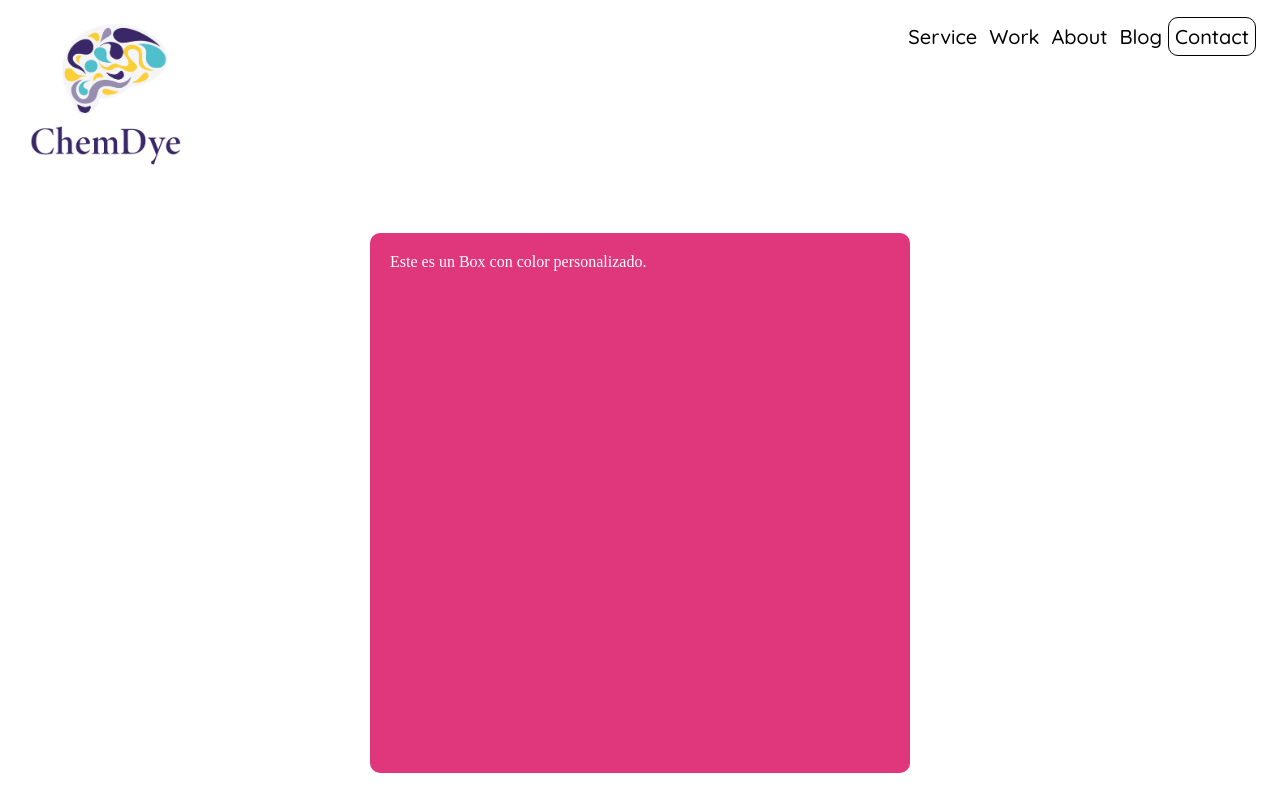
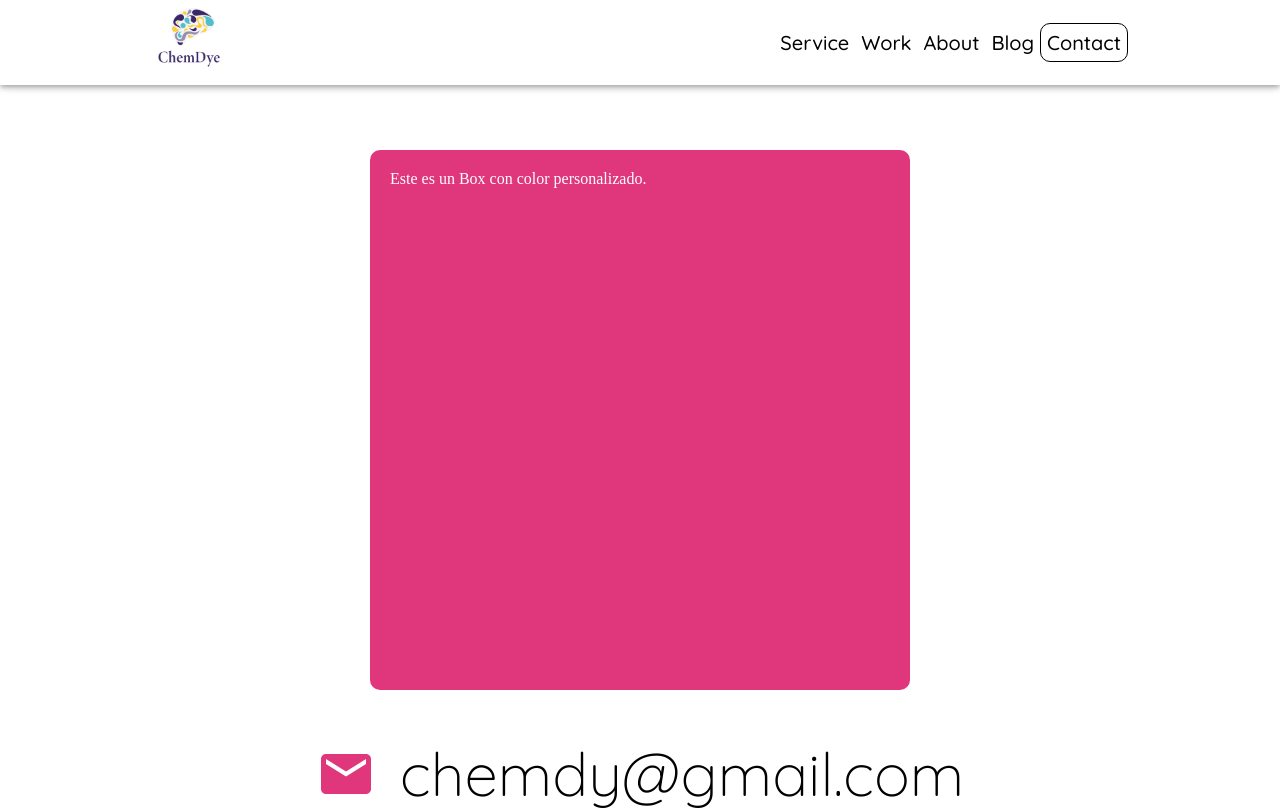
Before and after one commit to Anieto86/chem-dye-2023, a React (Vite) app: page /Contact in a window 1280 px wide. Shown: the top 810 px of the page. Built offline with nearby package versions, Linux system fonts and the light colour scheme.

Commit message:
fix navbar

```diff
--- a/src/components/common/layouts/NavBar.jsx
+++ b/src/components/common/layouts/NavBar.jsx
@@ -1,4 +1,4 @@
-import { Box, Toolbar, Typography, Grid, AppBar } from '@mui/material';
+import { Toolbar, Typography, Grid, AppBar } from '@mui/material';
 import { Outlet, NavLink } from 'react-router-dom';
 import logo from '../../../assets/Icons/02.CDLOGO_COLOUR.png';
 import backgroundImg from '../../../assets/img/01.BG-IMAGE.jpg';
@@ -12,20 +12,23 @@ export function NavBar() {
 
   return (
     <>
-      <Box sx={{ position: 'relative', width: '100%' }}>
       <AppBar
         position="static"
         sx={
           location.pathname === '/'
             ? {
-                  p: 2,
                 backgroundImage: `url(${backgroundImg})`,
                 backgroundSize: 'cover',
                 backgroundRepeat: 'no-repeat',
                 backgroundPosition: 'center',
                 height: 1000,
               }
-              : { backgroundColor: 'transparent', boxShadow: 'none', my: 3 }
+            : {
+                backgroundColor: 'white',
+                boxShadow: 'blur',
+                position: 'fixed',
+                zIndex: '1',
+              }
         }
       >
         <Toolbar>
@@ -33,8 +36,9 @@ export function NavBar() {
             container
             direction="row"
             justifyContent="space-between"
-              alignItems="flex-start"
+            alignItems="center"
             wrap="nowrap"
+            sx={{ mx: 15, p: 1 }}
           >
             <Grid item>
               <Typography variant="h6" component="div" sx={{ flexGrow: 1 }}>
@@ -52,7 +56,7 @@ export function NavBar() {
                     src={logo}
                     alt="Image 1"
                     style={{
-                        width: '20%',
+                      width: '10%',
                       height: 'auto',
                     }}
                   />
@@ -73,8 +77,7 @@ export function NavBar() {
                         textDecoration: 'none',
                         fontFamily: "'Quicksand', sans-serif",
                         fontSize: 20,
-                          color:
-                            location.pathname === '/' ? '#ffffff' : 'black',
+                        color: location.pathname === '/' ? '#ffffff' : 'black',
                       };
                     }}
                   >
@@ -111,10 +114,14 @@ export function NavBar() {
           </Typography>
         )}
       </AppBar>
-      </Box>
 
       {location.pathname === '/' && <Services />}
-      <Grid container direction="row" justifyContent="center" sx={{ p: 4 }}>
+      <Grid
+        container
+        direction="row"
+        justifyContent="center"
+        sx={{ pt: '150px' }}
+      >
         <Grid item>
           <Outlet />
         </Grid>
```
Lines whose indentation alone changed are shown as unchanged.
